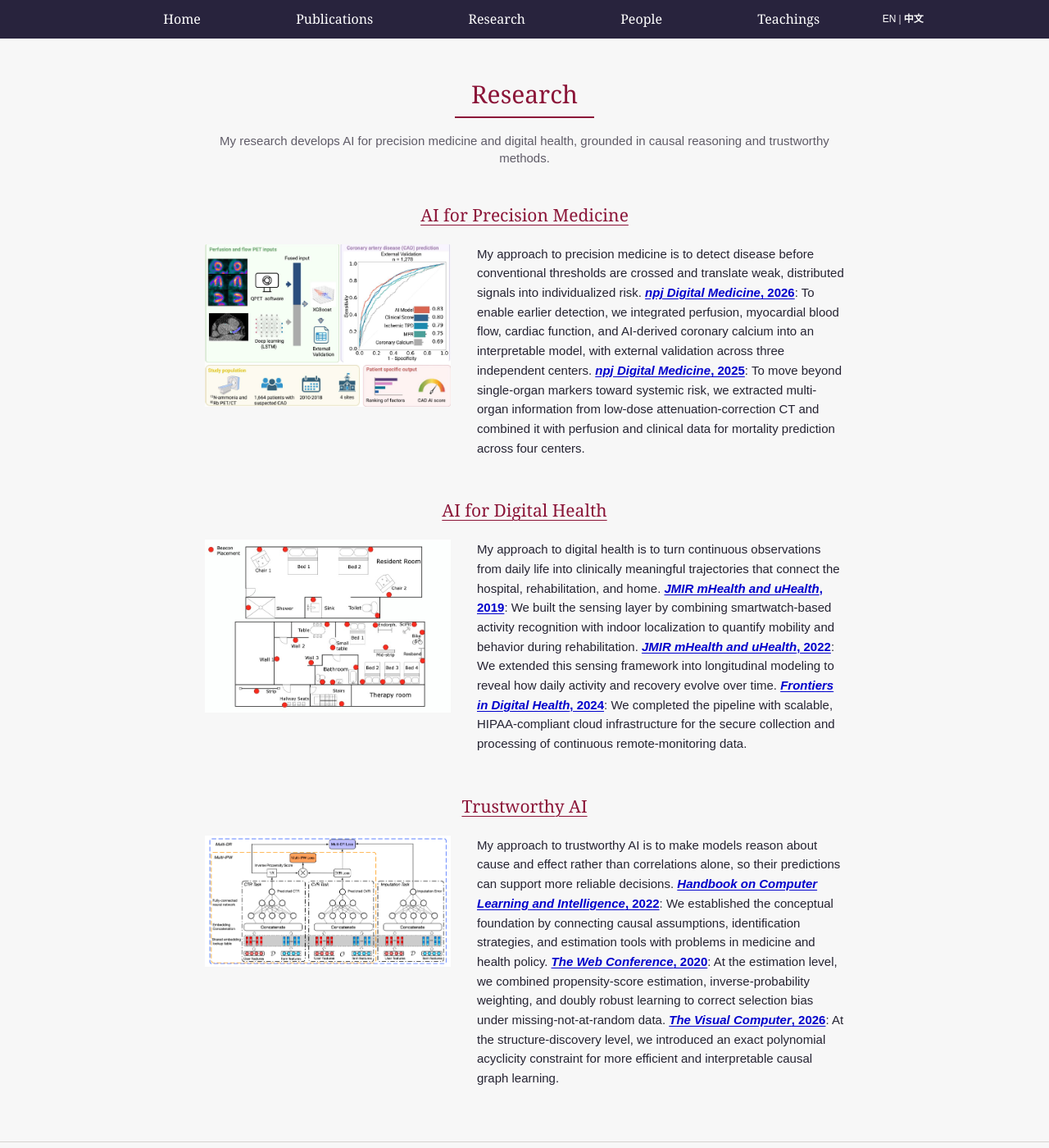
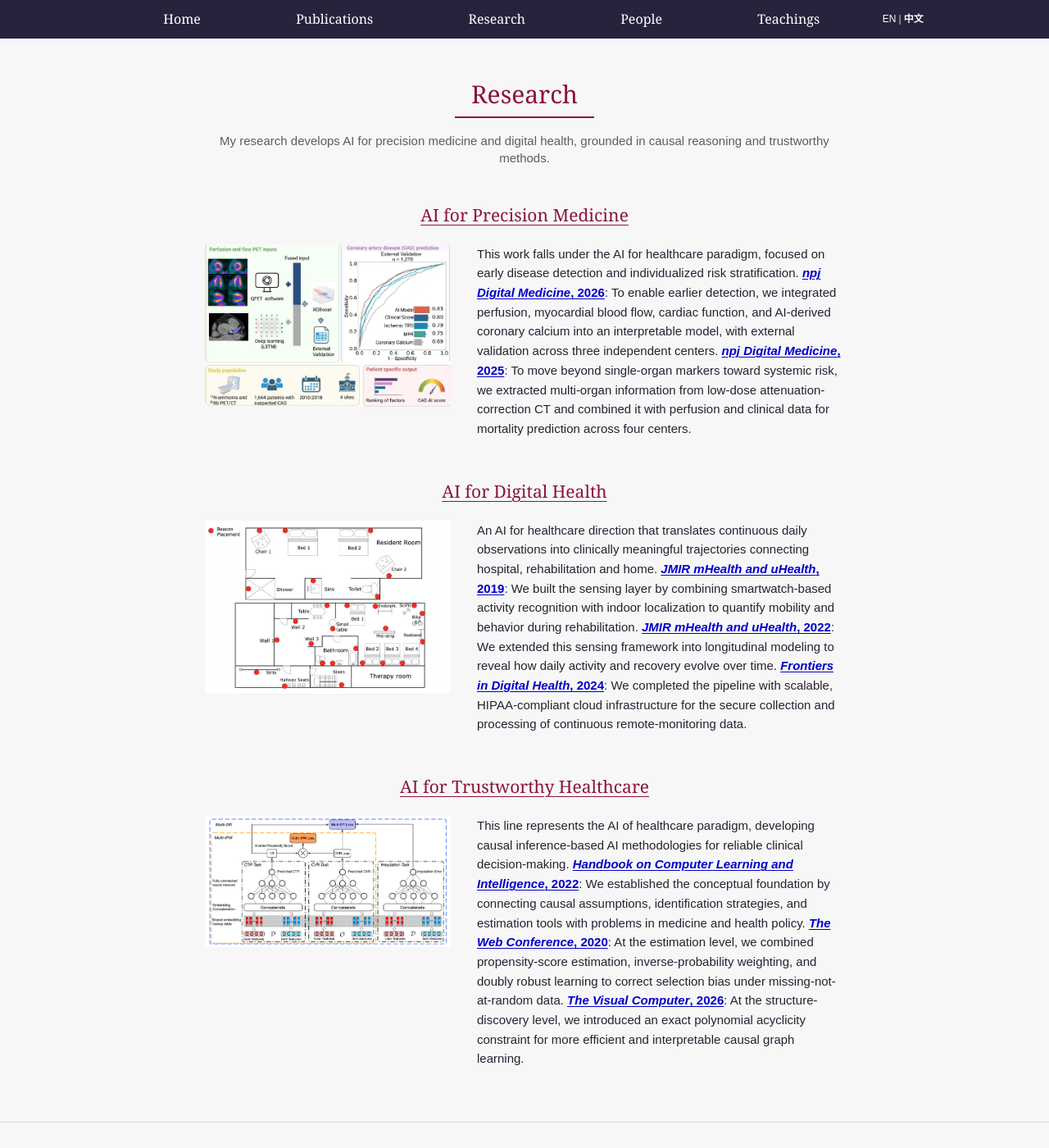
Before and after one commit to wenhaoz-fengcai/homepage, a Jekyll site: the page built from research.md, in a window 1280 px wide and 1400 px high. Shown: the whole window at 82% size. Built offline with Jekyll 4.4.1, drawn with Linux system fonts in a browser that asks for light colours.

Commit message:
Revise research narratives and section titles
Updated research narratives to enhance clarity and focus on AI applications in healthcare.

```diff
--- a/research.md
+++ b/research.md
@@ -14,7 +14,7 @@ lang_alt_url: /zh/research/
         <img src="{{ '/assets/images/research/predisease-modeling.png' | relative_url }}" alt="Interpretable AI framework for coronary artery disease diagnosis from PET and CT biomarkers" loading="lazy">
       </a>
       <div class="research-area-copy">
-        <p class="research-narrative">My approach to precision medicine is to detect disease before conventional thresholds are crossed and translate weak, distributed signals into individualized risk. <a href="https://www.nature.com/articles/s41746-026-02338-6"><em>npj Digital Medicine</em>, 2026</a>: To enable earlier detection, we integrated perfusion, myocardial blood flow, cardiac function, and AI-derived coronary calcium into an interpretable model, with external validation across three independent centers. <a href="https://www.nature.com/articles/s41746-025-01526-0"><em>npj Digital Medicine</em>, 2025</a>: To move beyond single-organ markers toward systemic risk, we extracted multi-organ information from low-dose attenuation-correction CT and combined it with perfusion and clinical data for mortality prediction across four centers.</p>
+        <p class="research-narrative">This work falls under the AI for healthcare paradigm, focused on early disease detection and individualized risk stratification. <a href="https://www.nature.com/articles/s41746-026-02338-6"><em>npj Digital Medicine</em>, 2026</a>: To enable earlier detection, we integrated perfusion, myocardial blood flow, cardiac function, and AI-derived coronary calcium into an interpretable model, with external validation across three independent centers. <a href="https://www.nature.com/articles/s41746-025-01526-0"><em>npj Digital Medicine</em>, 2025</a>: To move beyond single-organ markers toward systemic risk, we extracted multi-organ information from low-dose attenuation-correction CT and combined it with perfusion and clinical data for mortality prediction across four centers.</p>
       </div>
     </div>
   </section>
@@ -26,19 +26,19 @@ lang_alt_url: /zh/research/
         <img src="{{ '/assets/images/research/remote-health-monitoring.jpg' | relative_url }}" alt="Beacon layout for wearable sensing and indoor localization in a rehabilitation facility" loading="lazy">
       </a>
       <div class="research-area-copy">
-        <p class="research-narrative">My approach to digital health is to turn continuous observations from daily life into clinically meaningful trajectories that connect the hospital, rehabilitation, and home. <a href="https://mhealth.jmir.org/2019/7/e14090/"><em>JMIR mHealth and uHealth</em>, 2019</a>: We built the sensing layer by combining smartwatch-based activity recognition with indoor localization to quantify mobility and behavior during rehabilitation. <a href="https://mhealth.jmir.org/2022/5/e23887/"><em>JMIR mHealth and uHealth</em>, 2022</a>: We extended this sensing framework into longitudinal modeling to reveal how daily activity and recovery evolve over time. <a href="https://www.frontiersin.org/journals/digital-health/articles/10.3389/fdgth.2024.1399461/full"><em>Frontiers in Digital Health</em>, 2024</a>: We completed the pipeline with scalable, HIPAA-compliant cloud infrastructure for the secure collection and processing of continuous remote-monitoring data.</p>
+        <p class="research-narrative">An AI for healthcare direction that translates continuous daily observations into clinically meaningful trajectories connecting hospital, rehabilitation and home. <a href="https://mhealth.jmir.org/2019/7/e14090/"><em>JMIR mHealth and uHealth</em>, 2019</a>: We built the sensing layer by combining smartwatch-based activity recognition with indoor localization to quantify mobility and behavior during rehabilitation. <a href="https://mhealth.jmir.org/2022/5/e23887/"><em>JMIR mHealth and uHealth</em>, 2022</a>: We extended this sensing framework into longitudinal modeling to reveal how daily activity and recovery evolve over time. <a href="https://www.frontiersin.org/journals/digital-health/articles/10.3389/fdgth.2024.1399461/full"><em>Frontiers in Digital Health</em>, 2024</a>: We completed the pipeline with scalable, HIPAA-compliant cloud infrastructure for the secure collection and processing of continuous remote-monitoring data.</p>
       </div>
     </div>
   </section>
 
   <section class="research-area">
-    <h2>Trustworthy AI</h2>
+    <h2>AI for Trustworthy Healthcare</h2>
     <div class="research-area-grid">
       <a class="research-figure" href="https://dl.acm.org/doi/pdf/10.1145/3366423.3380037" aria-label="Large-scale causal approaches to debiasing post-click conversion rate estimation">
         <img src="{{ '/assets/images/research/causal-inference.png' | relative_url }}" alt="Multi-task causal framework for debiasing post-click conversion rate estimation" loading="lazy">
       </a>
       <div class="research-area-copy">
-        <p class="research-narrative">My approach to trustworthy AI is to make models reason about cause and effect rather than correlations alone, so their predictions can support more reliable decisions. <a href="https://www.worldscientific.com/doi/abs/10.1142/9789811247323_0006"><em>Handbook on Computer Learning and Intelligence</em>, 2022</a>: We established the conceptual foundation by connecting causal assumptions, identification strategies, and estimation tools with problems in medicine and health policy. <a href="https://dl.acm.org/doi/pdf/10.1145/3366423.3380037"><em>The Web Conference</em>, 2020</a>: At the estimation level, we combined propensity-score estimation, inverse-probability weighting, and doubly robust learning to correct selection bias under missing-not-at-random data. <a href="https://link.springer.com/article/10.1007/s00371-026-04584-x"><em>The Visual Computer</em>, 2026</a>: At the structure-discovery level, we introduced an exact polynomial acyclicity constraint for more efficient and interpretable causal graph learning.</p>
+        <p class="research-narrative">This line represents the AI of healthcare paradigm, developing causal inference-based AI methodologies for reliable clinical decision-making. <a href="https://www.worldscientific.com/doi/abs/10.1142/9789811247323_0006"><em>Handbook on Computer Learning and Intelligence</em>, 2022</a>: We established the conceptual foundation by connecting causal assumptions, identification strategies, and estimation tools with problems in medicine and health policy. <a href="https://dl.acm.org/doi/pdf/10.1145/3366423.3380037"><em>The Web Conference</em>, 2020</a>: At the estimation level, we combined propensity-score estimation, inverse-probability weighting, and doubly robust learning to correct selection bias under missing-not-at-random data. <a href="https://link.springer.com/article/10.1007/s00371-026-04584-x"><em>The Visual Computer</em>, 2026</a>: At the structure-discovery level, we introduced an exact polynomial acyclicity constraint for more efficient and interpretable causal graph learning.</p>
       </div>
     </div>
   </section>
```
